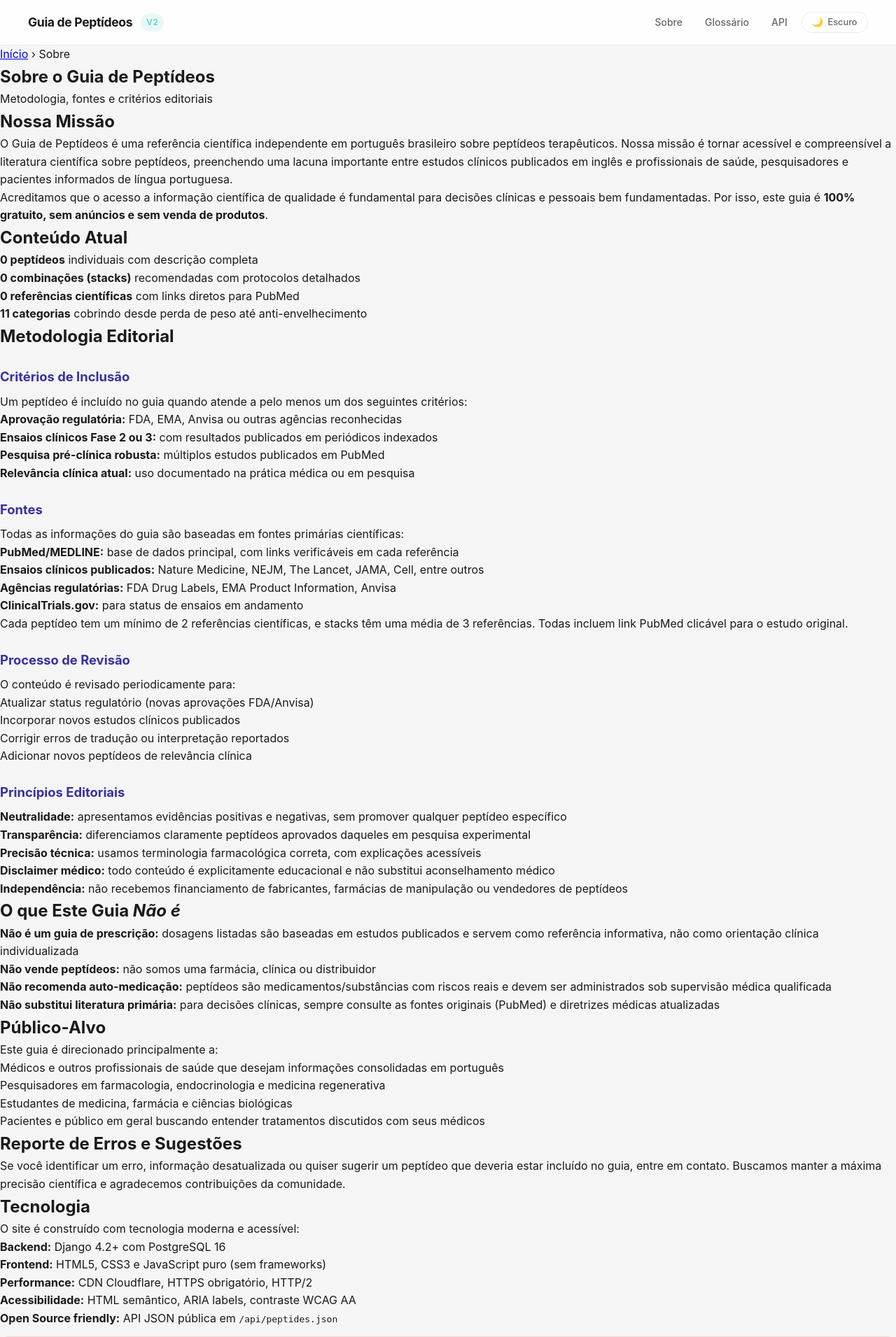
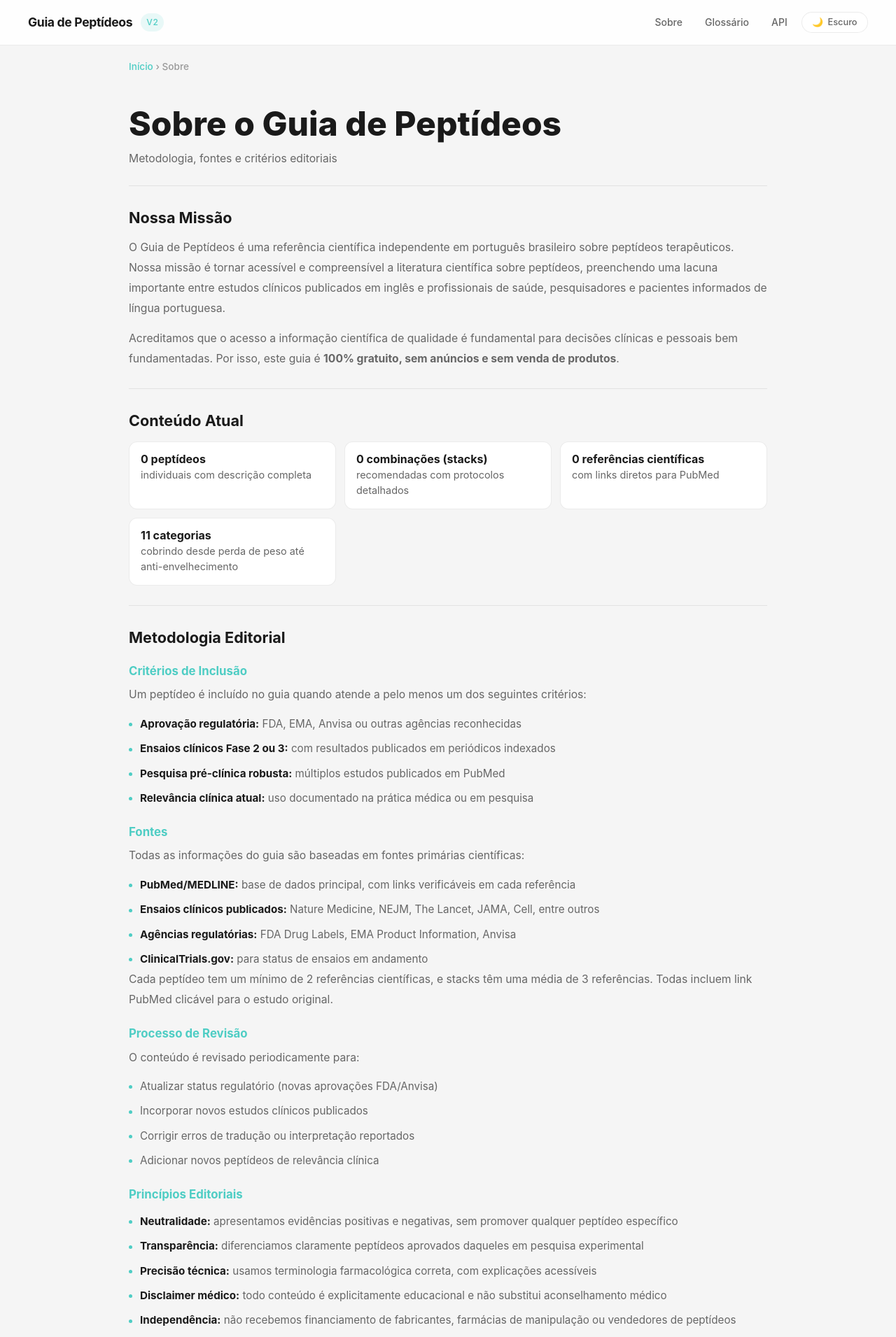
Before and after one commit to lmteixeira17/Peptides-Guide, a Django app: page /sobre/ in a window 1280 px wide. Shown: the top 1911 px of the page at 70% size. Run offline with Django 4.2, Linux system fonts and the light colour scheme; data that the repository does not hold is empty; some libraries are stand-ins or nearby versions.

Commit message:
fix: estilizar paginas de conteudo

```diff
--- a/static/core/style.css
+++ b/static/core/style.css
@@ -1213,6 +1213,189 @@ body {
    TABLES & DETAILS
    ============================================ */
 
+.breadcrumb {
+    max-width: 960px;
+    margin: 1.25rem auto 0;
+    padding: 0 1.5rem;
+    color: var(--text-muted);
+    font-size: 0.85rem;
+    font-weight: 500;
+}
+
+.breadcrumb a {
+    color: var(--teal);
+    text-decoration: none;
+}
+
+.breadcrumb a:hover {
+    text-decoration: underline;
+}
+
+.detail-page {
+    max-width: 960px;
+    margin: 0 auto;
+    padding: 1.5rem 1.5rem 0;
+}
+
+.detail-page article {
+    display: flex;
+    flex-direction: column;
+    gap: 2rem;
+}
+
+.detail-header {
+    padding: 1.25rem 0 1.5rem;
+    border-bottom: 1px solid var(--border);
+}
+
+.detail-title {
+    max-width: 820px;
+    color: var(--text);
+    font-size: clamp(2rem, 4vw, 3rem);
+    font-weight: 800;
+    line-height: 1.1;
+    letter-spacing: 0;
+}
+
+.detail-aka {
+    margin-top: 0.55rem;
+    color: var(--text-secondary);
+    font-size: 1rem;
+    line-height: 1.6;
+}
+
+.detail-page section {
+    padding-bottom: 1.75rem;
+    border-bottom: 1px solid var(--border);
+}
+
+.detail-page section:last-child {
+    border-bottom: 0;
+}
+
+.detail-page h2 {
+    color: var(--text);
+    font-size: 1.35rem;
+    font-weight: 750;
+    line-height: 1.25;
+    letter-spacing: 0;
+    margin-bottom: 0.85rem;
+}
+
+.detail-page h3 {
+    color: var(--teal) !important;
+    font-size: 1.05rem !important;
+    font-weight: 700;
+    line-height: 1.3;
+    letter-spacing: 0;
+}
+
+.detail-page p {
+    color: var(--text-secondary);
+    font-size: 0.98rem;
+    line-height: 1.85;
+    margin-bottom: 0.85rem;
+}
+
+.detail-page p:last-child {
+    margin-bottom: 0;
+}
+
+.detail-page a {
+    color: var(--teal);
+}
+
+.detail-page code {
+    border: 1px solid var(--border);
+    border-radius: var(--radius-sm);
+    background: var(--elevated);
+    color: var(--text);
+    padding: 0.1rem 0.35rem;
+    font-size: 0.88em;
+}
+
+.detail-meta {
+    display: grid;
+    grid-template-columns: repeat(auto-fit, minmax(220px, 1fr));
+    gap: 0.75rem;
+    margin-top: 1rem;
+}
+
+.detail-meta > div {
+    min-height: 76px;
+    padding: 0.9rem 1rem;
+    border: 1px solid var(--border);
+    border-radius: var(--radius);
+    background: var(--surface);
+    color: var(--text-secondary);
+    font-size: 0.9rem;
+    line-height: 1.55;
+}
+
+.detail-meta strong {
+    display: block;
+    color: var(--text);
+    font-size: 1rem;
+    line-height: 1.35;
+}
+
+.detail-list {
+    list-style: none;
+    display: flex;
+    flex-direction: column;
+    gap: 0.55rem;
+    margin: 0.9rem 0 0;
+    padding: 0;
+}
+
+.detail-list li {
+    position: relative;
+    padding-left: 1rem;
+    color: var(--text-secondary);
+    font-size: 0.95rem;
+    line-height: 1.75;
+}
+
+.detail-list li::before {
+    content: "";
+    position: absolute;
+    left: 0;
+    top: 0.75em;
+    width: 5px;
+    height: 5px;
+    border-radius: 999px;
+    background: var(--teal);
+}
+
+.detail-list strong {
+    color: var(--text);
+}
+
+.glossary-list {
+    margin-top: 0.75rem;
+}
+
+.glossary-list dt {
+    padding-top: 1rem;
+    border-top: 1px solid var(--border);
+    color: var(--text);
+    font-size: 1rem;
+    font-weight: 750;
+    line-height: 1.4;
+}
+
+.glossary-list dt:first-child {
+    padding-top: 0;
+    border-top: 0;
+}
+
+.glossary-list dd {
+    padding: 0.35rem 0 1rem;
+    color: var(--text-secondary);
+    font-size: 0.95rem;
+    line-height: 1.78;
+}
+
 .dosage-table {
     width: 100%;
     border-collapse: collapse;
@@ -1665,6 +1848,35 @@ body {
     .modal-content {
         padding: 1rem;
     }
+
+    .breadcrumb {
+        margin-top: 1rem;
+        padding: 0 1rem;
+    }
+
+    .detail-page {
+        padding: 1rem 1rem 0;
+    }
+
+    .detail-page article {
+        gap: 1.5rem;
+    }
+
+    .detail-header {
+        padding: 0.75rem 0 1.25rem;
+    }
+
+    .detail-title {
+        font-size: 2rem;
+    }
+
+    .detail-page section {
+        padding-bottom: 1.35rem;
+    }
+
+    .detail-meta {
+        grid-template-columns: 1fr;
+    }
 }
 
 @media (max-width: 480px) {
```
Also changed, not shown: core/tests.py (+9 -0 lines).
